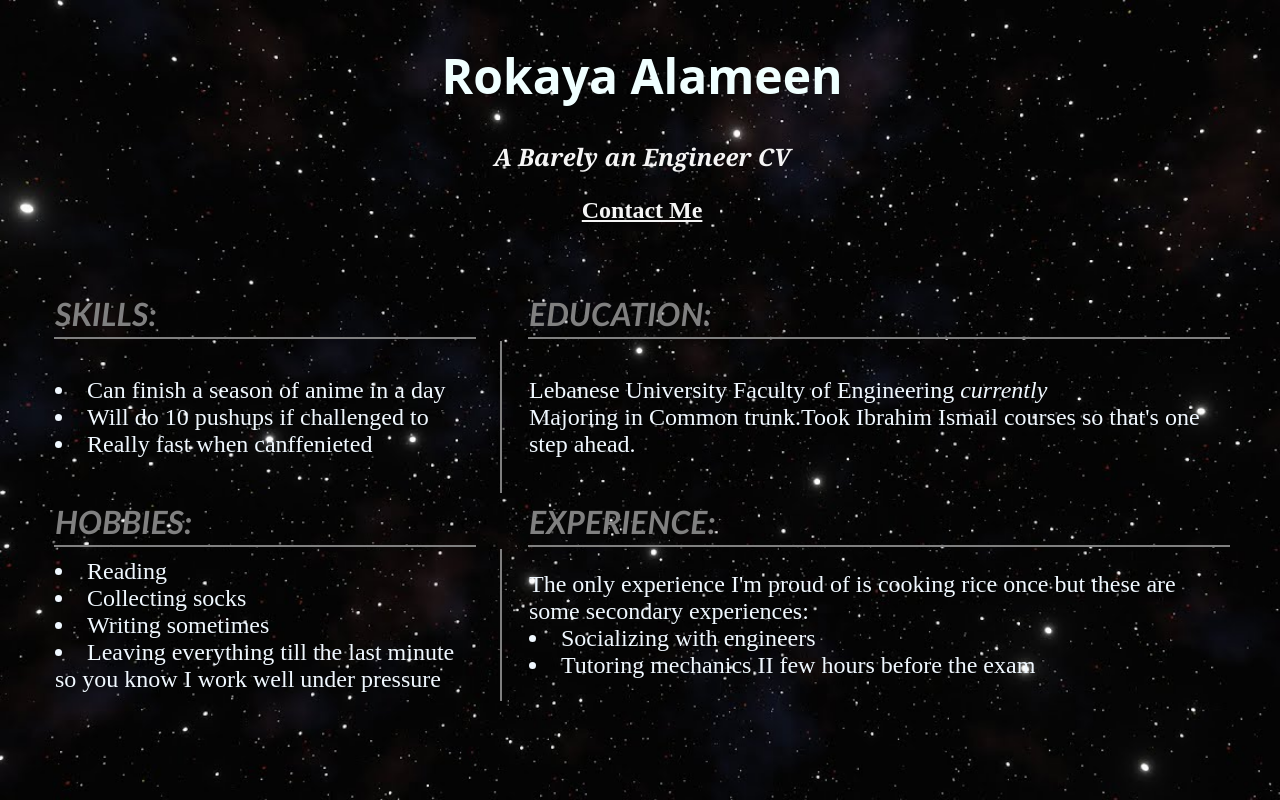
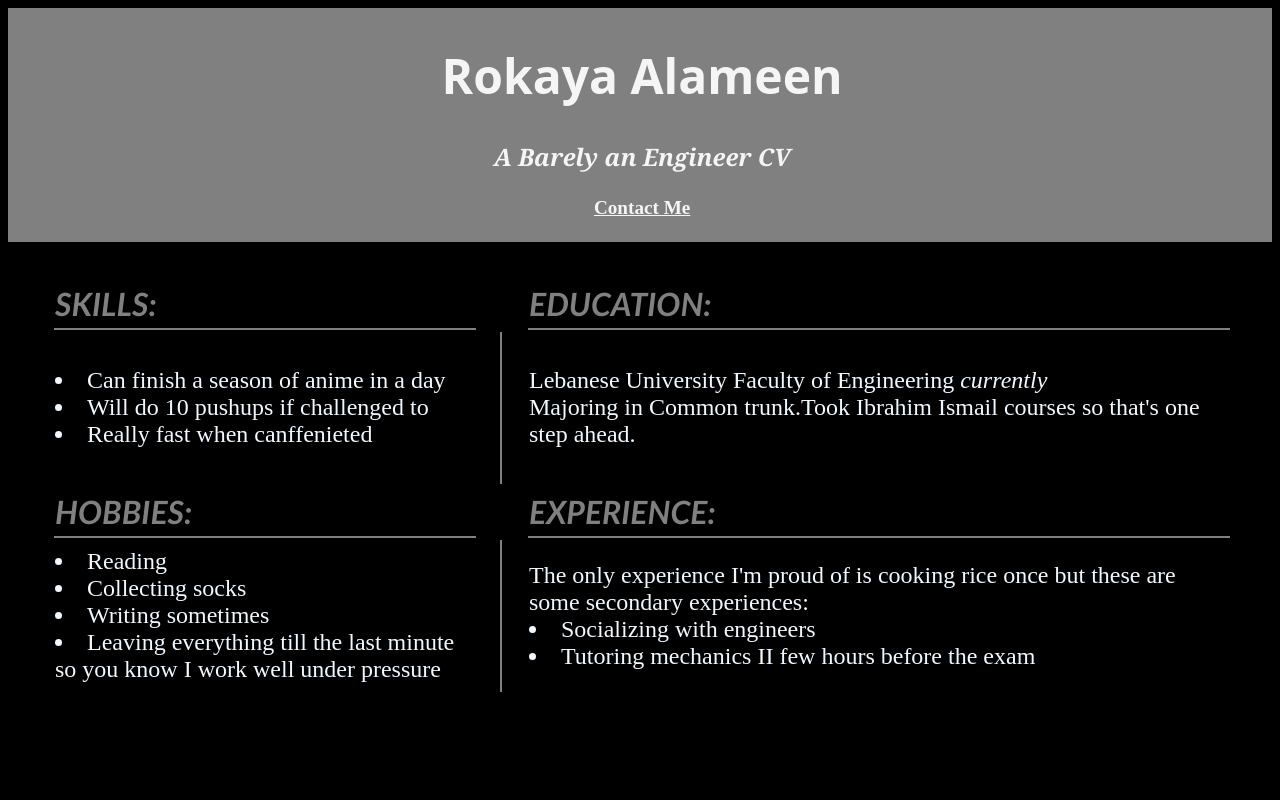
Before and after one commit to Rokselectricshocks/cv, a plain HTML site: page oui.html in a window 1280 px wide. Drawn offline with Linux system fonts and the light colour scheme.

Commit message:
unspaced it

```diff
--- a/oui.html
+++ b/oui.html
@@ -6,16 +6,15 @@
     <meta name="viewport" content="width=device-width, initial-scale=1.0" />
     <title>Roks</title>
     <style>
-    body{
-      background-image:url('1.jpg') ;
-      background-repeat: no-repeat;
-      background-attachment: fixed;
-      background-size: cover;
-  }</style>
+      body {
+        background-color:black;
+
+      }
+    </style>
   </head>
 
   <body>
-    <table  >
+    <table bgcolor="gray">
       <tr height="180" >
         <th width="20"></th>
         <th width="100000">
@@ -25,7 +24,7 @@
               font-family: system-ui, -apple-system, BlinkMacSystemFont,
                 'Segoe UI', Roboto, Oxygen, Ubuntu, Cantarell, 'Open Sans',
                 'Helvetica Neue', sans-serif;
-                text-align:center;font-size: xxx-large; color: azure;
+                text-align:center;font-size: xxx-large; color: whitesmoke;
             "
 
           >
@@ -43,7 +42,7 @@
           >
             A Barely an Engineer CV
           </h3>
-          <p style="color: azure; text-align: center; font-size:x-large ;">
+          <p style="color: azure; text-align: center; font-size:larger ;">
             <a style="color: whitesmoke" href="contactme.html">Contact Me</a></p>
 
        </tr>
```
